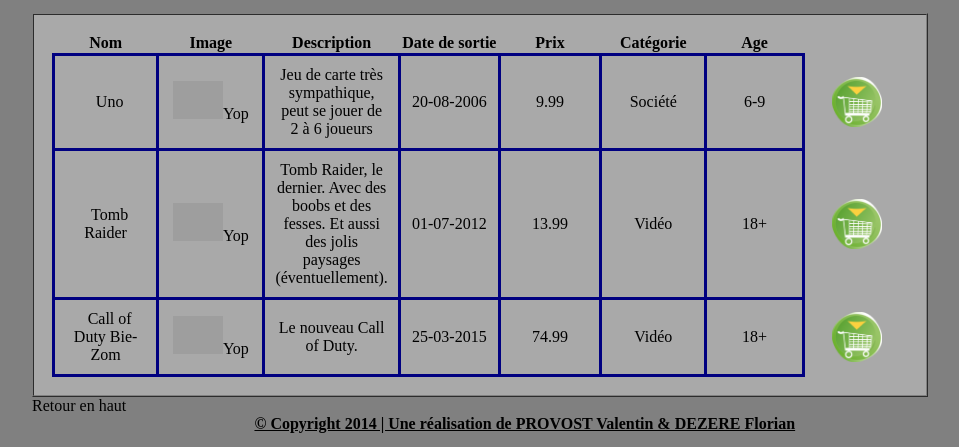
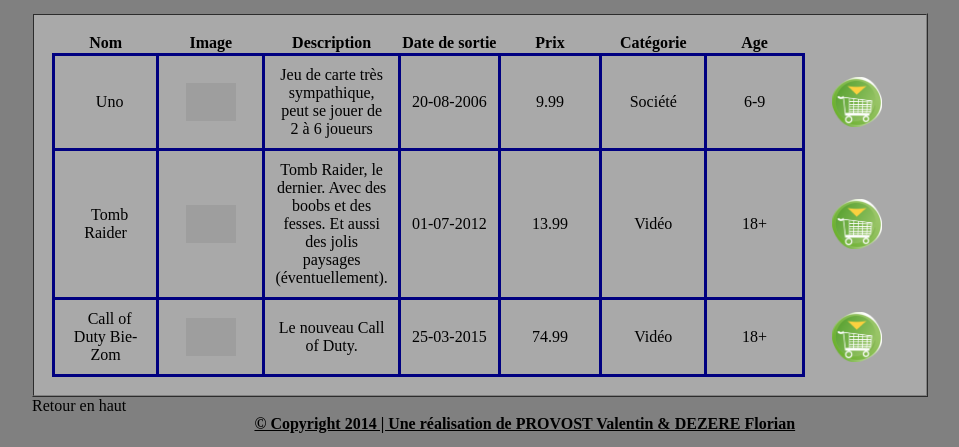
Before and after one commit to DezereFlorian/Web-Dynamique__L2-SPI, a PHP site: page /a_venir.php in a window 1280 px wide. Shown: the part 240-687 px from the top of the page, without its empty margins (160-1119 px from the left). Run offline with PHP 8.4, Linux system fonts and the light colour scheme; data comes from the database, SQL or seed files in the repository; grey boxes are pictures that could not be loaded.

Commit message:
mini modif

```diff
--- a/a_venir.php
+++ b/a_venir.php
@@ -46,7 +46,7 @@
     ?>
         <tr>
             <td><span class="cache"><?php echo $id; ?></span><?php echo $nom; ?></td> <!-- mets le span en caché avec visibility : hidden -->
-            <td><img src="<?php echo $img; ?>"/>Yop</td>
+            <td><img src="<?php echo $img; ?>"/></td>
             <td><?php echo $desc; ?></td>
             <td><?php echo $sortie; ?></td>
             <td><?php echo $prix; ?></td>
```
